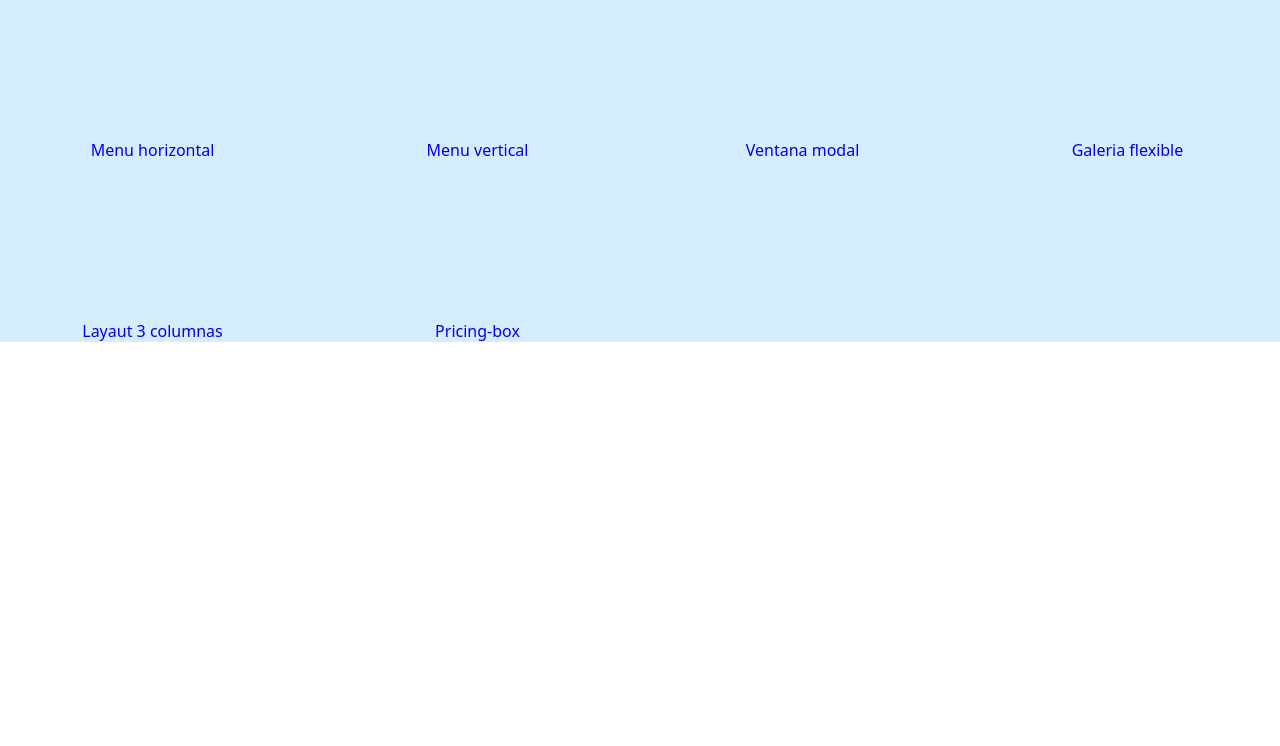
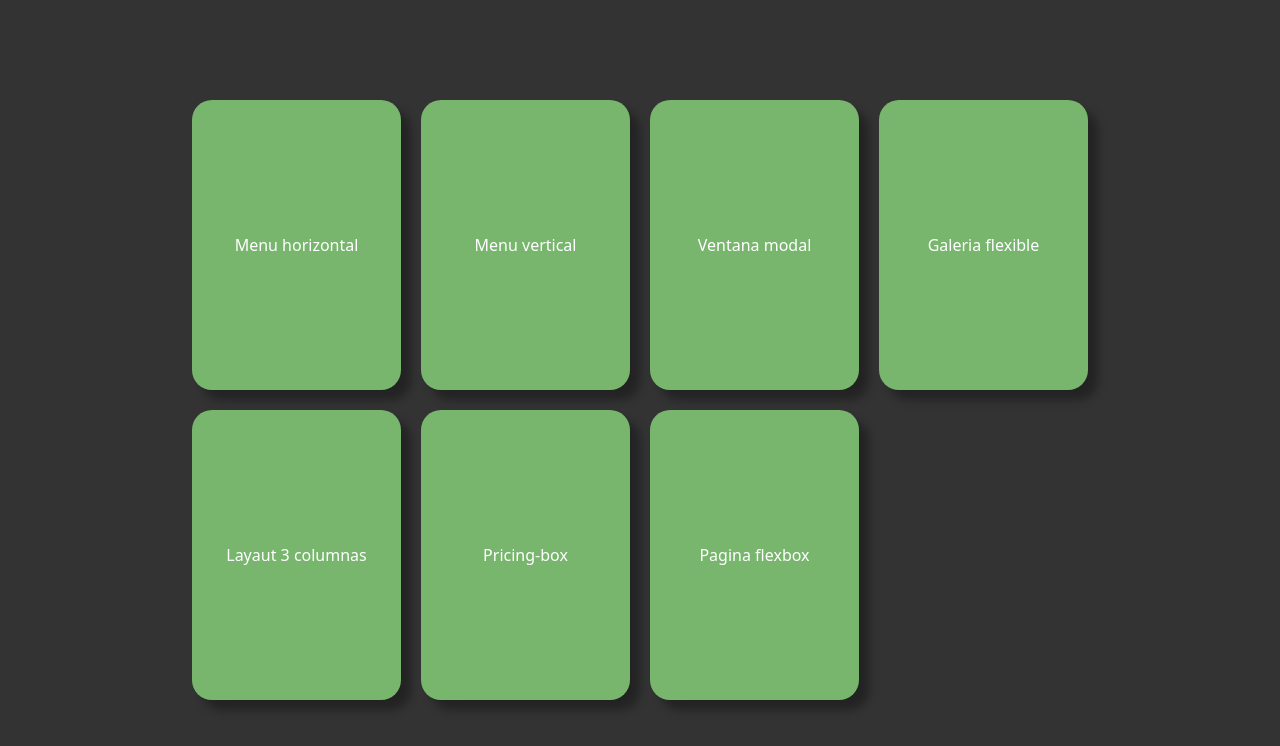
Before and after one commit to Miguel-A-VN/Trabajos-herryFalla, a plain HTML site: page Segundo-Trimestre/2_Taller-crendo_componentes/index.html in a window 1280 px wide. Drawn offline with Linux system fonts and the light colour scheme.

Commit message:
Cree un menu de navegacion para el trabajo navegar mas rapido dentro de los ttrabajos

```diff
--- a/Segundo-Trimestre/2_Taller-crendo_componentes/index.html
+++ b/Segundo-Trimestre/2_Taller-crendo_componentes/index.html
@@ -29,6 +29,9 @@
                 <article class="article--box">
                     <a class="article-link" href="./6_pricing-box/index.html">Pricing-box</a>
                 </article>
+                <article class="article--box">
+                    <a class="article-link" href="./7_pagina-flexbox/index.html">Pagina flexbox</a>
+                </article>
             </section>
         </main>
     </div>
--- a/Segundo-Trimestre/2_Taller-crendo_componentes/styles/style.css
+++ b/Segundo-Trimestre/2_Taller-crendo_componentes/styles/style.css
@@ -9,8 +9,10 @@
 }
 
 :root{
-    --color-bg: #d4eeff;
+    --background: #333;
+    --color-bg: #78b66e;
     --color-text: #000;
+    --color-text2: #fff;
     --colorButton-text: #fff;
     --color-link: #000000;
     --color-link-hover: ;
@@ -20,20 +22,36 @@
     --shadow-blue: 30px 30px 200px #5c5ca0,-30px -30px 200px #3333ff;
 }
 
+body{
+    background: var(--background);
+
+}
+
+.main{
+    width: 70%;
+    height: 100vh;
+    margin: auto;
+}
+
 .section-container{
-    background: var(--color-bg);
+    padding: 100px 0px;
+    height: 100%;
     display: grid;
     gap: 20px;
-    grid-template-columns: repeat(auto-fit, minmax(300px, 1fr));
-    grid-template-rows: repeat(auto-fit, minmax(300px, 1fr));
+    grid-template-columns: repeat(auto-fit, minmax(200px, 1fr));
+    grid-template-rows: repeat(auto-fit, minmax(150px, 1fr));
 }
 
 a {
     font-family: system-ui, -apple-system, BlinkMacSystemFont, 'Segoe UI', Roboto, Oxygen, Ubuntu, Cantarell, 'Open Sans', 'Helvetica Neue', sans-serif;
+    color: var(--color-text2);
 }
 
 .article--box{
     border-radius: 20px;
+    background: var(--color-bg);
+    transition: 500ms;
+    box-shadow: 10px 10px 10px 0px #00000052;
 
     a{
         width: 100%;
@@ -43,4 +61,9 @@ a {
         align-items: center;
         text-decoration: none;
     }
+
+    &:hover{
+        scale: 1.05;
+        box-shadow: 0px 0px 10px 0px #ffffff52;
+    }
 }
```
